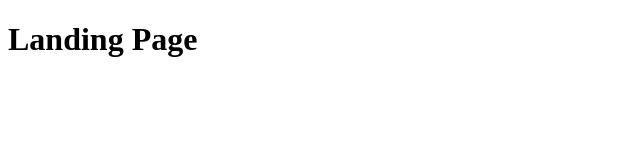
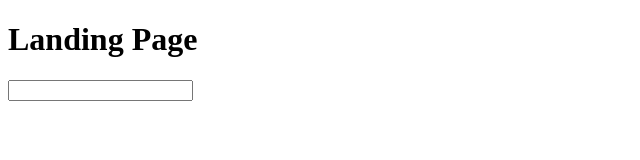
Before and after one commit to altruistcoder/Git-Training, a plain HTML site: page index.html in a window 1280 px wide. Shown: the whole page, without its empty margins (0-640 px from the left). Drawn offline with Linux system fonts and the light colour scheme.

Commit message:
Second Commit

```diff
--- a/index.html
+++ b/index.html
@@ -10,6 +10,7 @@
 
 <body>
     <h1> Landing Page </h1>
+    <input type="text" name="content" id="content">
 </body>
 
 </html>
```
